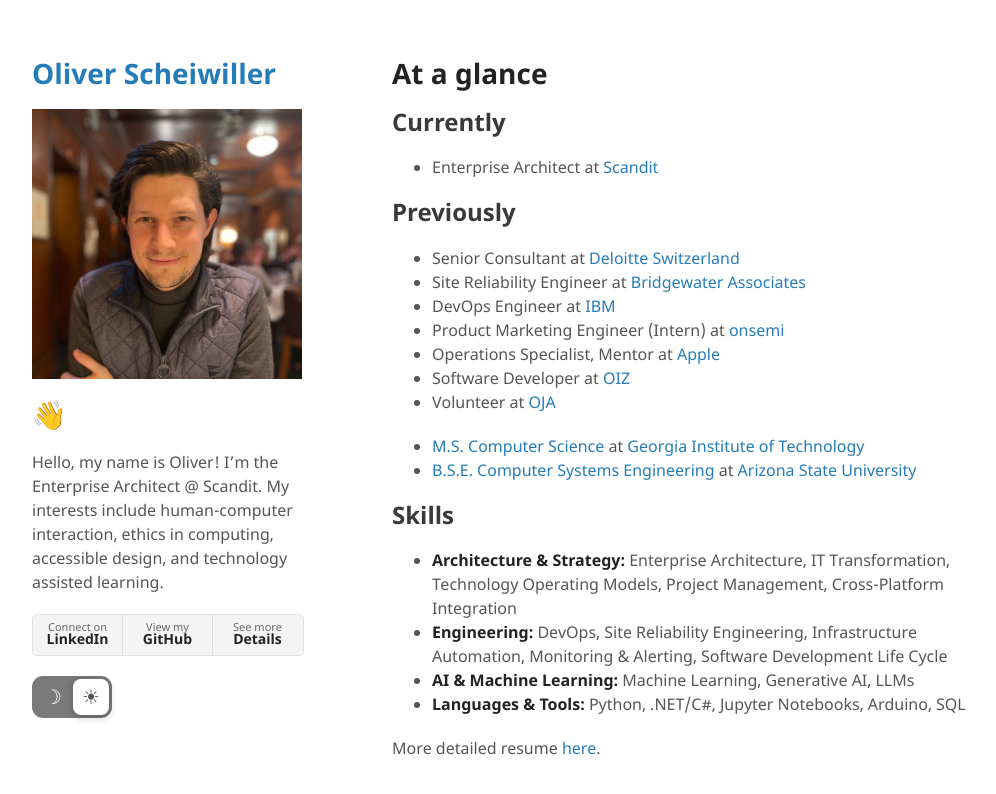
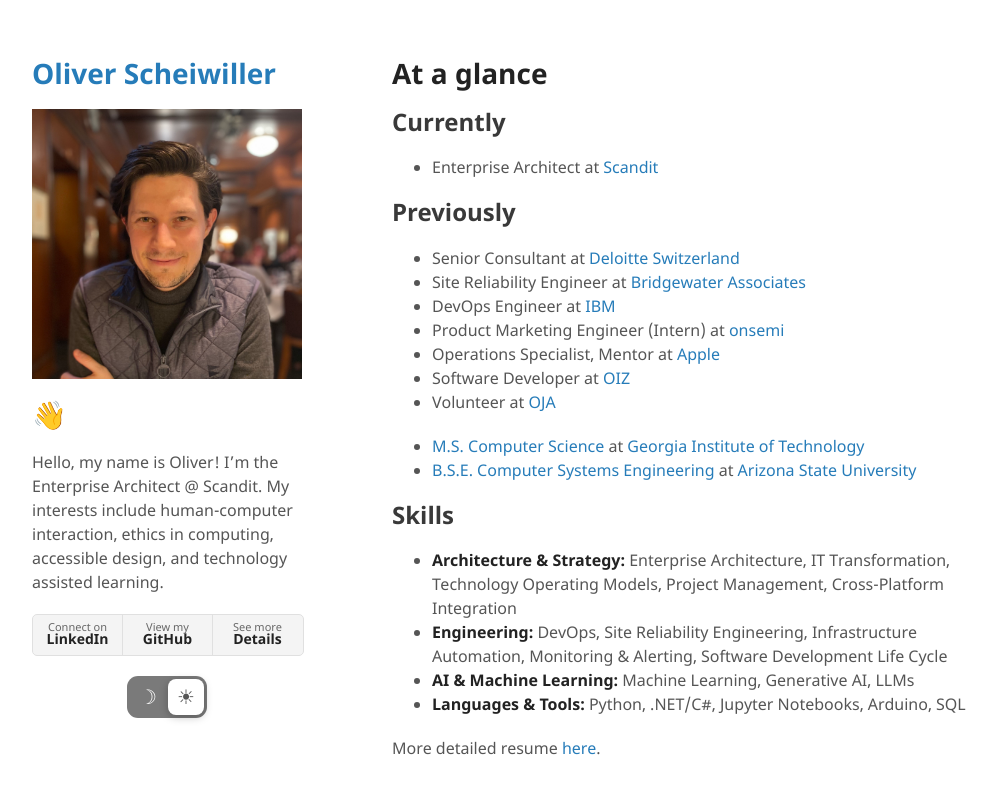
Before and after one commit to oschei/oschei.github.io, a Jekyll site: the page built from index.md, in a window 1280 px wide. Shown: the top 794 px of the page, without its empty margins (138-1134 px from the left). Built offline with Jekyll 4.4.1, drawn with Linux system fonts in a browser that asks for light colours.

Commit message:
Fix nav reflow on resize; center toggle in sidebar

```diff
--- a/_sass/jekyll-theme-minimal.scss
+++ b/_sass/jekyll-theme-minimal.scss
@@ -240,6 +240,7 @@
   display: block;
   margin-top: 14px;
   cursor: pointer;
+  text-align: center;
 }
 
 .theme-toggle input {
@@ -317,10 +318,6 @@
     width: auto;
   }
 
-  header {
-    padding-right: 320px;
-  }
-
   section {
     border: 1px solid #e5e5e5;
     border-width: 1px 0;
@@ -333,9 +330,7 @@
   }
 
   header ul {
-    position: absolute;
-    right: 50px;
-    top: 52px;
+    position: static;
   }
 }
 
```
